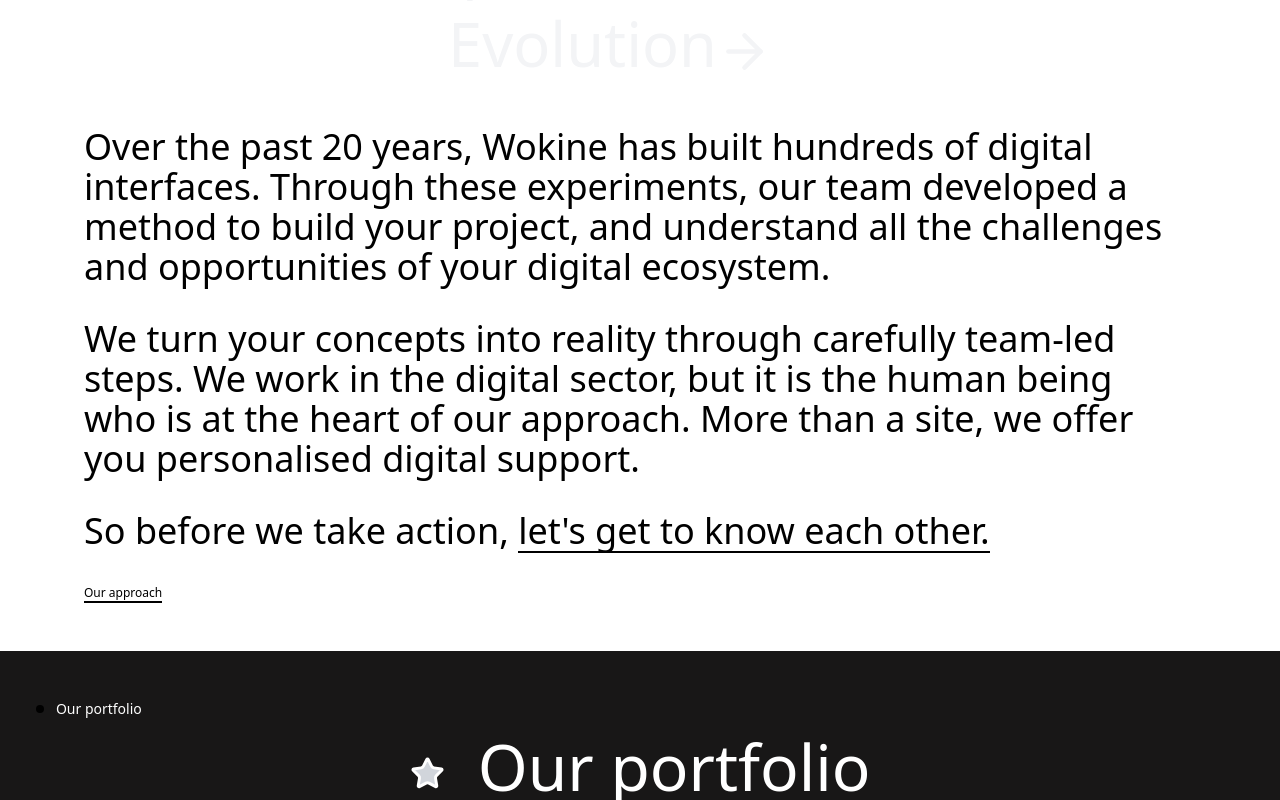
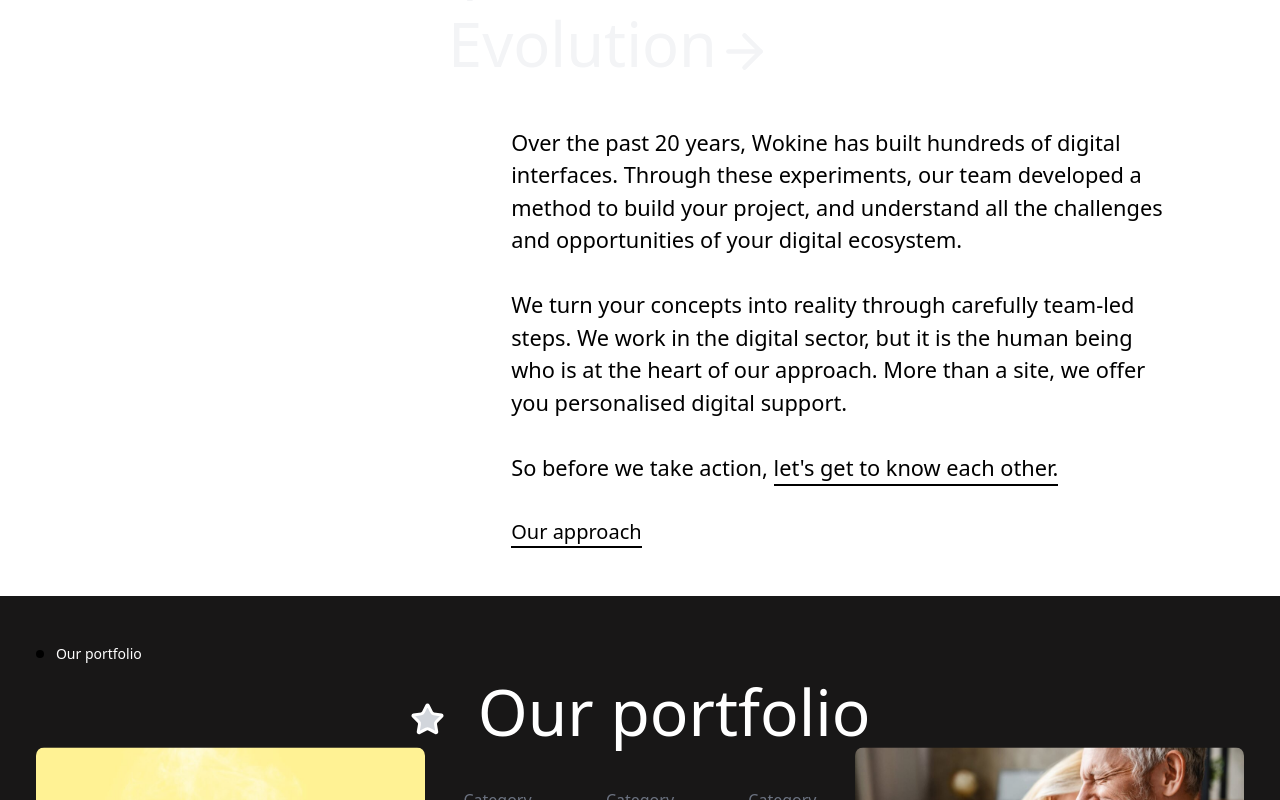
Before and after one commit to sah246ir/scroll-animated-landing-page, a React (Create React App) app: page / in a window 1280 px wide. Shown: the part 3480-4280 px from the top of the page. Built offline with nearby package versions, Linux system fonts and the light colour scheme.

Commit message:
style: font size

```diff
--- a/src/section/ApprochSection.tsx
+++ b/src/section/ApprochSection.tsx
@@ -44,7 +44,7 @@
         })}
       </div>
 
-      <article className=' sm:w-[30em] mt-12 text-xl lg:text-4xl flex flex-col gap-8 items-start'>
+      <article style={{fontSize:"1.7vw"}} className=' sm:w-[30em] mt-12  flex flex-col gap-8 items-start'>
         <p>Over the past 20 years, Wokine has built hundreds of digital interfaces. Through these experiments, our team developed a method to build your project, and understand all the challenges and opportunities of your digital ecosystem.</p>
         <p>We turn your concepts into reality through carefully team-led steps. We work in the digital sector, but it is the human being who is at the heart of our approach. More than a site, we offer you personalised digital support.</p>
         <p>So before we take action,&nbsp;
@@ -52,7 +52,7 @@
         <Button> let's get to know each other.
         </Button>
         </p>
-        <Button className='text-xs'>Our approach
+        <Button className='text-xl'>Our approach
         </Button>
       </article>
     </section>
```
